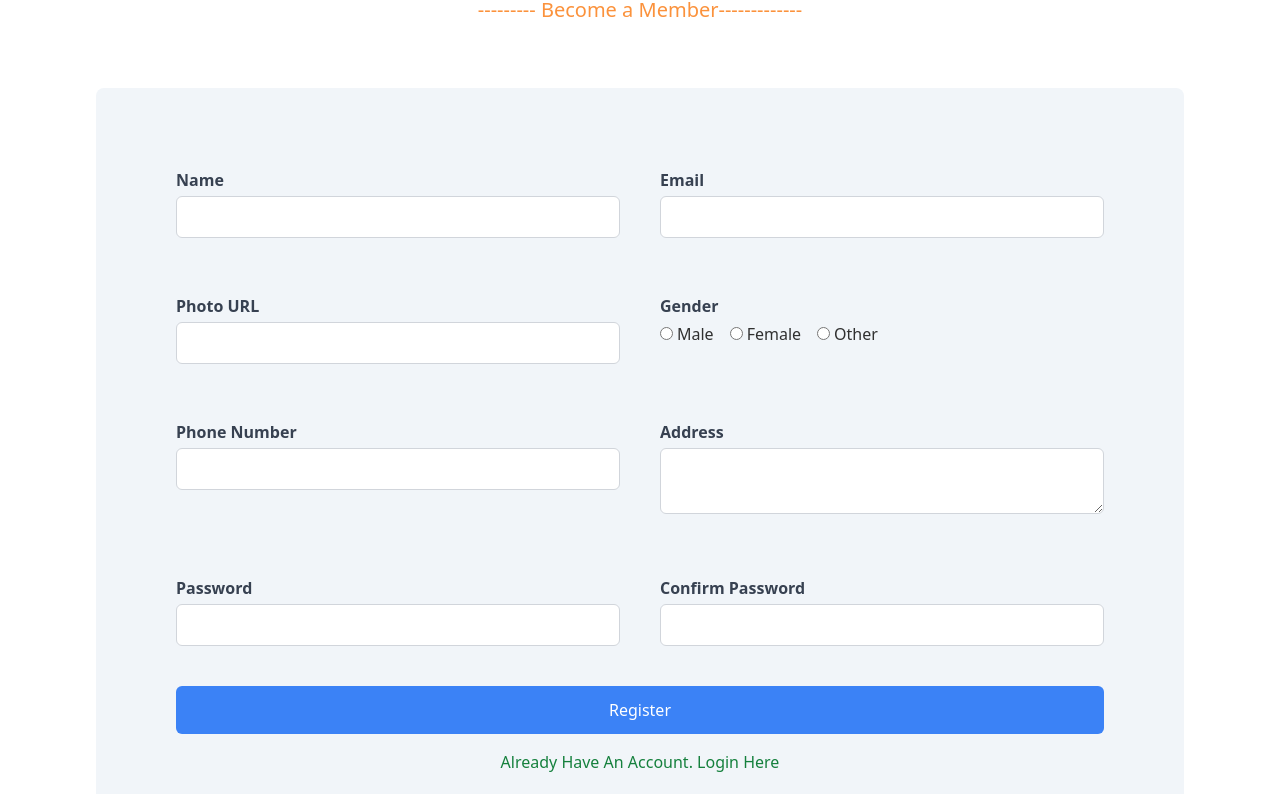
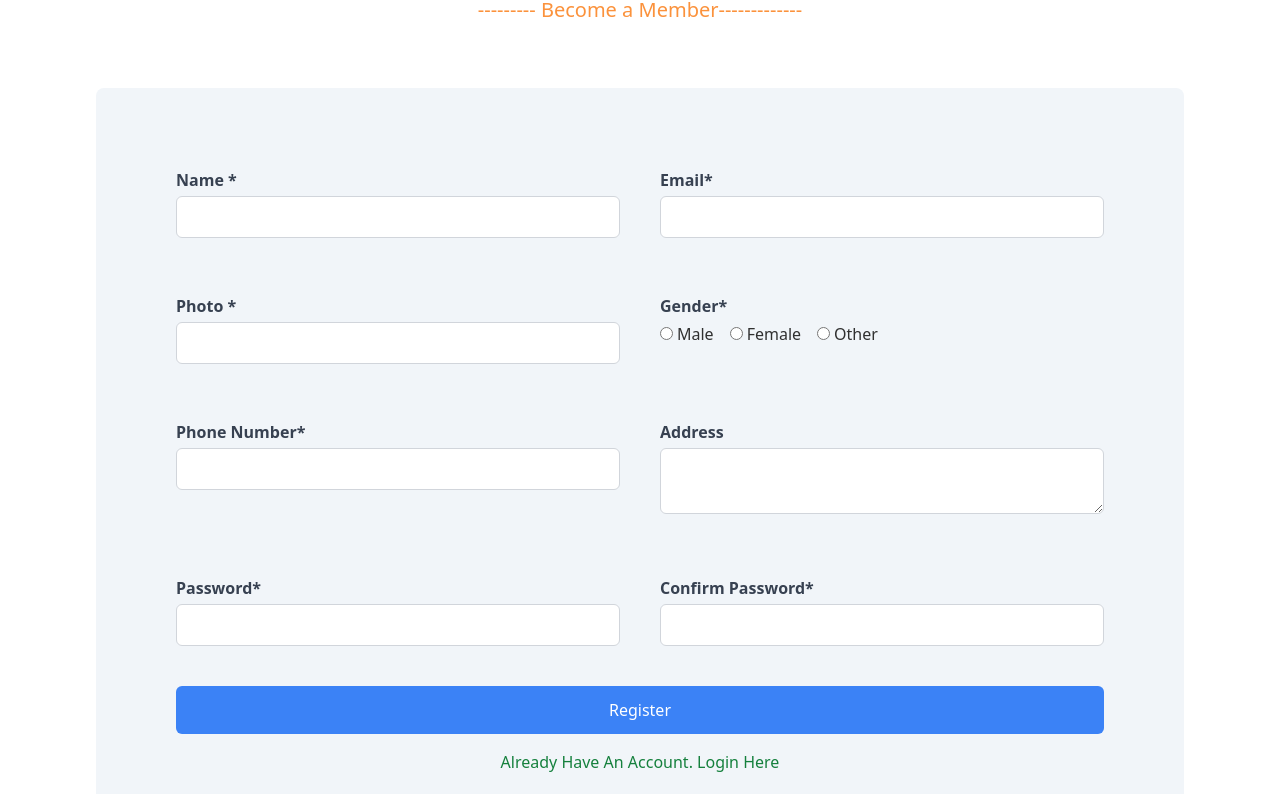
Before and after one commit to alam2025/Language-learning-school-client, a React (Vite) app: page /register in a window 1280 px wide. Shown: the part 620-1414 px from the top of the page. Built offline with nearby package versions, Linux system fonts and the light colour scheme; no server answers.

Commit message:
sign up, email sin sing out user create ok

```diff
--- a/package.json
+++ b/package.json
@@ -15,6 +15,7 @@
     "match-sorter": "^6.3.1",
     "react": "^18.2.0",
     "react-dom": "^18.2.0",
+    "react-helmet": "^6.1.0",
     "react-hook-form": "^7.44.3",
     "react-icons": "^4.9.0",
     "react-lottie": "^1.2.3",
--- a/src/main.jsx
+++ b/src/main.jsx
@@ -4,9 +4,12 @@ import App from './App.jsx'
 import './index.css'
 import { RouterProvider } from 'react-router-dom'
 import router from './routes/Router.jsx'
+import AuthProvider from './provider/AuthProvider.jsx'
 
 ReactDOM.createRoot(document.getElementById('root')).render(
-  <div className=' '>
-    <RouterProvider router={router}></RouterProvider>
-  </div>
+  <AuthProvider>
+    <div className=' '>
+      <RouterProvider router={router}></RouterProvider>
+    </div>
+  </AuthProvider>
 )
--- a/src/pages/Login/Login.jsx
+++ b/src/pages/Login/Login.jsx
@@ -1,19 +1,26 @@
-import React from 'react';
+import React, { useContext, useState } from 'react';
 import SectionBanner from '../Shared/SectionBanner';
 import SectionTitle from '../Shared/SectionTitle';
 import { useForm } from 'react-hook-form';
 import animationData from '../../../public/signIN.json'
 import Lottie from 'react-lottie';
-import { FaFacebook, FaGithub, FaGoogle } from "react-icons/fa";
+// import { FaFacebook, FaGithub, FaGoogle } from "react-icons/fa";
 import { Link } from 'react-router-dom';
+import { AuthContext } from '../../provider/AuthProvider';
 
 const Login = () => {
+      const { logIn } = useContext(AuthContext)
       const { register,
             handleSubmit,
             formState: { errors } } = useForm();
-
+      const [error, setError] = useState('');
       const onSubmit = (data) => {
-            console.log(data);
+            setError('')
+            // console.log(data);
+            logIn(data.email, data.password)
+                  .then(() => {
+                        alert('Succesfully sign in')
+                  }).catch(error =>setError(error.message))
       };
 
       const defaultOptions = {
@@ -42,6 +49,7 @@ const Login = () => {
                                     />
                               </div>
                               <div className='w-full'>
+                                    {error&&<p className=' text-red-600'>{error}</p>}
                                     <form className=' flex flex-col' onSubmit={handleSubmit(onSubmit)}>
                                           <div className="mb-4">
                                                 <label htmlFor="email" className="block text-gray-700 font-bold mb-1">
@@ -78,17 +86,7 @@ const Login = () => {
                                           <Link to='/register' className=' text-orange-700'>New here? Create a New Account.</Link>
                                           <p>Or , Sign in WIth</p>
                                           {/* <SocialSignIn/> */}
-                                          <div className=' flex gap-4'>
-                                                <button className="btn btn-circle btn-outline">
-                                                      <FaFacebook size={40} />
-                                                </button>
-                                                <button onClick={handlegooglesignIn} className="btn btn-circle btn-outline">
-                                                      <FaGoogle size={40} />
-                                                </button>
-                                                <button className="btn btn-circle btn-outline">
-                                                      <FaGithub size={40} />
-                                                </button>
-                                          </div>
+                                          {/* TODO:social login  */}
                                     </div>
                               </div>
                         </div>
--- /dev/null
+++ b/src/pages/Login/SocialLogin/GoogleLogin.jsx
@@ -0,0 +1,21 @@
+import React, { useContext } from 'react';
+import { AuthContext } from '../../../provider/AuthProvider';
+import { FaFacebook, FaGithub, FaGoogle } from "react-icons/fa";
+const GoogleLogin = () => {
+      const { googleSignIn } = useContext(AuthContext);
+      return (
+            <div className=' flex gap-4'>
+                  <button className="btn btn-circle btn-outline">
+                        <FaFacebook size={40} />
+                  </button>
+                  <button onClick={handlegooglesignIn} className="btn btn-circle btn-outline">
+                        <FaGoogle size={40} />
+                  </button>
+                  <button className="btn btn-circle btn-outline">
+                        <FaGithub size={40} />
+                  </button>
+            </div>
+      );
+};
+
+export default GoogleLogin;
--- a/src/pages/Registration/Registration.jsx
+++ b/src/pages/Registration/Registration.jsx
@@ -2,91 +2,125 @@ import { FaFacebook, FaGithub, FaGoogle } from 'react-icons/fa';
 import SectionBanner from '../Shared/SectionBanner';
 import SectionTitle from '../Shared/SectionTitle';
 import { useForm } from 'react-hook-form';
-import { Link } from 'react-router-dom';
+import { Link, useNavigate } from 'react-router-dom';
+import { Helmet } from 'react-helmet';
+import { useContext, useState } from 'react';
+import { AuthContext } from '../../provider/AuthProvider';
 
 const Registration = () => {
-      const { register, handleSubmit } = useForm();
+      const { createUser,
+            setProfile,
+            user,
+            logOut
+      } = useContext(AuthContext)
+      const { register,
+            handleSubmit,
+            formState: { errors } } = useForm();
+      const navigate = useNavigate();
+      const [error, setError] = useState();
 
       const onSubmit = (data) => {
-            console.log(data);
+            setError('')
+            createUser(data.email, data.password)
+                  .then(result => {
+                        setProfile(data.name, data.photo)
+                              .then(() => {
+                                    alert('User Created. Please Login.')
+                                    logOut()
+                                    navigate('/login')
+                              }).catch((error) => { setError(error.message) })
+                        // console.log(result.user);
+                  }).catch(error => setError(error.message))
+
       };
-
-      const handlegooglesignIn=()=>{}
+      // console.log(user);
+      const handlegooglesignIn = () => { }
       return (
             <div >
+                  <Helmet>
+                        <title>Language Learning School | Registration</title>
+                  </Helmet>
                   <SectionBanner title={'Registration'} route={'Home | Registration'}></SectionBanner>
                   <SectionTitle heading={'Application Form'} subHeading={'Become a Member'}></SectionTitle>
 
                   <div className="container mx-auto px-4 my-container bg-slate-100 md:p-20 p-6 rounded-lg mb-20">
+                        {
+                              error && <p className=' text-red-600'>{error}</p>
+                        }
 
                         < form onSubmit={handleSubmit(onSubmit)}>
                               <div className=' grid grid-cols-1 md:grid-cols-2 gap-10'>
                                     <div className="mb-4">
                                           <label htmlFor="name" className="block text-gray-700 font-bold mb-1">
-                                                Name
+                                                Name *
                                           </label>
                                           <input
                                                 type="text"
                                                 id="name"
                                                 name="name"
                                                 className="w-full border border-gray-300 rounded-md px-3 py-2"
-                                                {...register('name', { required: true })}
+                                                {...register('name', { required: 'Name is Required' })}
                                           />
+                                          {errors.name && <span className="text-red-500 text-sm">{errors.name.message}</span>}
                                     </div>
                                     <div className="mb-4">
                                           <label htmlFor="email" className="block text-gray-700 font-bold mb-1">
-                                                Email
+                                                Email*
                                           </label>
                                           <input
                                                 type="email"
                                                 id="email"
                                                 name="email"
                                                 className="w-full border border-gray-300 rounded-md px-3 py-2"
-                                                {...register('email', { required: true })}
+                                                {...register('email', { required: "Email is Required" })}
                                           />
+                                          {errors.email && <span className="text-red-500 text-sm">{errors.email.message}</span>}
                                     </div>
 
                                     <div className="mb-4">
-                                          <label htmlFor="photoUrl" className="block text-gray-700 font-bold mb-1">
-                                                Photo URL
+                                          <label htmlFor="photo" className="block text-gray-700 font-bold mb-1">
+                                                Photo *
                                           </label>
                                           <input
                                                 type="text"
-                                                id="photoUrl"
-                                                name="photoUrl"
+                                                id="photo"
+                                                name="photo"
                                                 className="w-full border border-gray-300 rounded-md px-3 py-2"
-                                                {...register('photoUrl')}
+                                                {...register('photo', { required: 'Photo is Required' })}
                                           />
+                                          {errors.photo && <span className="text-red-500 text-sm">{errors.photo.message}</span>}
                                     </div>
                                     <div className="mb-4">
-                                          <span className="block text-gray-700 font-bold mb-1">Gender</span>
+                                          <span className="block text-gray-700 font-bold mb-1">Gender*</span>
                                           <div className="flex">
                                                 <label className="mr-4">
-                                                      <input type="radio" name="gender" value="male" {...register('gender')} />
+                                                      <input type="radio" name="gender" value="male" {...register('gender', { required: true })} />
                                                       <span className="ml-1">Male</span>
                                                 </label>
                                                 <label className="mr-4">
-                                                      <input type="radio" name="gender" value="female" {...register('gender')} />
+                                                      <input type="radio" name="gender" value="female" {...register('gender', { required: true })} />
                                                       <span className="ml-1">Female</span>
                                                 </label>
                                                 <label className="mr-4">
-                                                      <input type="radio" name="gender" value="other" {...register('gender')} />
+                                                      <input type="radio" name="gender" value="other" {...register('gender', { required: true })} />
                                                       <span className="ml-1">Other</span>
                                                 </label>
+                                                {errors.gender && <span className="text-red-500 text-sm">{errors.gender.message}</span>}
                                           </div>
                                     </div>
 
                                     <div className="mb-4">
                                           <label htmlFor="phoneNumber" className="block text-gray-700 font-bold mb-1">
-                                                Phone Number
+                                                Phone Number*
                                           </label>
                                           <input
                                                 type="text"
                                                 id="phoneNumber"
                                                 name="phoneNumber"
                                                 className="w-full border border-gray-300 rounded-md px-3 py-2"
-                                                {...register('phoneNumber')}
+                                                {...register('phoneNumber', { required: 'Phone number is Required' })}
                                           />
+                                          {errors.phoneNumber && <span className="text-red-500 text-sm">{errors.phoneNumber.message}</span>}
                                     </div>
                                     <div className="mb-4">
                                           <label htmlFor="address" className="block text-gray-700 font-bold mb-1">
@@ -101,27 +135,29 @@ const Registration = () => {
                                     </div>
                                     <div className="mb-4">
                                           <label htmlFor="password" className="block text-gray-700 font-bold mb-1">
-                                                Password
+                                                Password*
                                           </label>
                                           <input
                                                 type="password"
                                                 id="password"
                                                 name="password"
                                                 className="w-full border border-gray-300 rounded-md px-3 py-2"
-                                                {...register('password', { required: true })}
+                                                {...register('password', { required: "Password is Required" })}
                                           />
+                                          {errors.password && <span className="text-red-500 text-sm">{errors.password.message}</span>}
                                     </div>
                                     <div className="mb-4">
                                           <label htmlFor="confirmPassword" className="block text-gray-700 font-bold mb-1">
-                                                Confirm Password
+                                                Confirm Password*
                                           </label>
                                           <input
                                                 type="password"
                                                 id="confirmPassword"
                                                 name="confirmPassword"
                                                 className="w-full border border-gray-300 rounded-md px-3 py-2"
-                                                {...register('confirmPassword', { required: true })}
+                                                {...register('confirmPassword', { required: "Confirm Password is Required" })}
                                           />
+                                          {errors.confirmPassword && <span className="text-red-500 text-sm">{errors.confirmPassword.message}</span>}
                                     </div>
 
                               </div>
--- /dev/null
+++ b/src/provider/AuthProvider.jsx
@@ -0,0 +1,89 @@
+import React, { createContext, useEffect, useState } from 'react';
+import { GoogleAuthProvider, createUserWithEmailAndPassword, getAuth, onAuthStateChanged, signInWithEmailAndPassword, signInWithPopup, signOut, updateProfile } from "firebase/auth";
+import app from '../firebase/firebase.config';
+
+
+export const AuthContext = createContext(null)
+const auth = getAuth(app)
+const googleProvider = new GoogleAuthProvider()
+
+const AuthProvider = ({ children }) => {
+      const [user, setUser] = useState(null)
+      const [loading, setLoading] = useState(true)
+      //user create using email and password
+      const createUser = (email, pass) => {
+            setLoading(true)
+            return createUserWithEmailAndPassword(auth, email, pass);
+      }
+
+      //Sign in User using  email pass
+      const logIn = (email, pass) => {
+            setLoading(true);
+            return signInWithEmailAndPassword(auth, email, pass);
+      }
+
+      //sign in using google
+      const googleSignIn = () => {
+            setLoading(true);
+            return signInWithPopup(auth, googleProvider);
+      }
+
+      //log out
+      const logOut = () => {
+            setLoading(true);
+            return signOut(auth);
+      }
+
+      //profile setUp
+      const setProfile = (name, photoUrl) => {
+            setLoading(true)
+            return updateProfile(auth.currentUser, {
+                  displayName: name,
+                  photoURL: photoUrl
+            })
+      }
+
+      useEffect(() => {
+            const unsubscribe = onAuthStateChanged(auth, (currentUser) => {
+                  setUser(currentUser);
+
+                  // if (currentUser) {
+                  //       axios.post('http://localhost:5000/jwt', { email: currentUser.email })
+                  //             .then(data => {
+                  //                   localStorage.setItem('Access_token', data.data.token)
+                  //                   setLoading(false)
+                  //             })
+                  // }
+                  // else {
+                  //       localStorage.removeItem('Access_token')
+                  //       setLoading(false)
+                  // }
+
+                  setLoading(false)
+            })
+
+            return () => {
+                  return unsubscribe()
+            }
+      }, [])
+
+
+
+
+
+      const authInfo = {
+            createUser,
+            logIn,
+            logOut,
+            googleSignIn,
+            setProfile,
+            user
+      }
+      return (
+            <AuthContext.Provider value={authInfo}>
+                  {children}
+            </AuthContext.Provider>
+      );
+};
+
+export default AuthProvider;
```
Also changed, not shown: src/firebase/firebase.config.js (added, +18 -0 lines), 1 other file (tests, documents, lock files or other folders).
